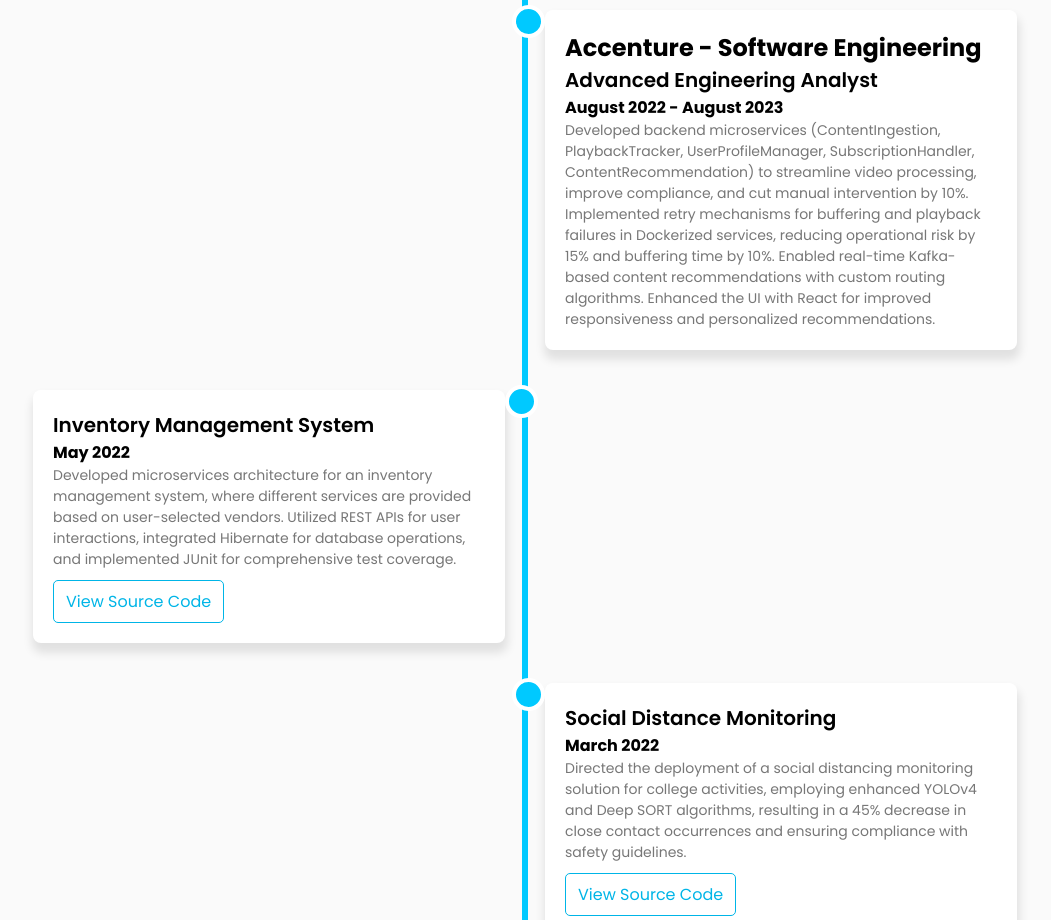
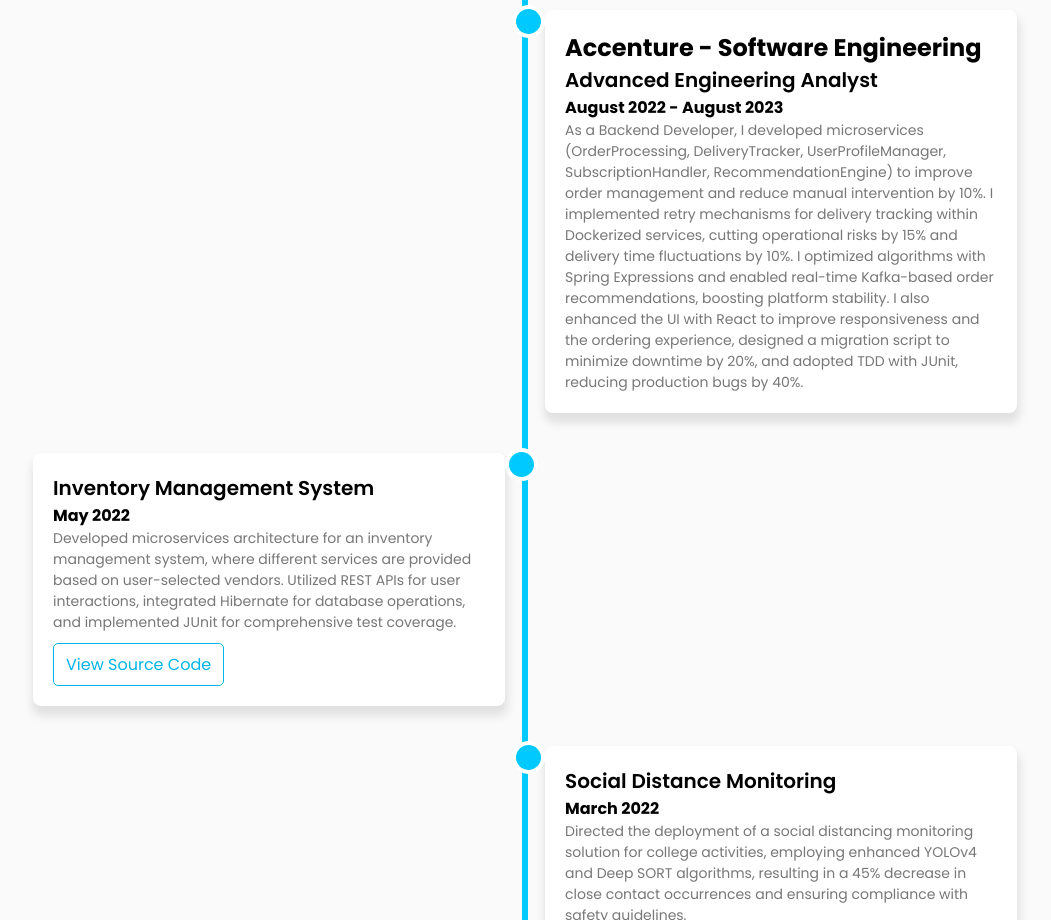
Before and after one commit to saicharan018/mywebsite, a plain HTML site: page index.html in a window 1280 px wide. Shown: the part 2820-3740 px from the top of the page, without its empty margins (115-1166 px from the left). Drawn offline with nearby package versions, Linux system fonts and the light colour scheme.

Commit message:
Update index.html

```diff
--- a/index.html
+++ b/index.html
@@ -215,7 +215,7 @@
                     <h2>Accenture - Software Engineering</h2>
                     <h3>Advanced Engineering Analyst</h3>
                     <h4>August 2022 - August 2023</h4>
-                    <p> Developed backend microservices (ContentIngestion, PlaybackTracker, UserProfileManager, SubscriptionHandler, ContentRecommendation) to streamline video processing, improve compliance, and cut manual intervention by 10%. Implemented retry mechanisms for buffering and playback failures in Dockerized services, reducing operational risk by 15% and buffering time by 10%. Enabled real-time Kafka-based content recommendations with custom routing algorithms. Enhanced the UI with React for improved responsiveness and personalized recommendations. </p>
+                    <p>As a Backend Developer, I developed microservices (OrderProcessing, DeliveryTracker, UserProfileManager, SubscriptionHandler, RecommendationEngine) to improve order management and reduce manual intervention by 10%. I implemented retry mechanisms for delivery tracking within Dockerized services, cutting operational risks by 15% and delivery time fluctuations by 10%. I optimized algorithms with Spring Expressions and enabled real-time Kafka-based order recommendations, boosting platform stability. I also enhanced the UI with React to improve responsiveness and the ordering experience, designed a migration script to minimize downtime by 20%, and adopted TDD with JUnit, reducing production bugs by 40%. </p>
                 </div>
             </div>
 
```
